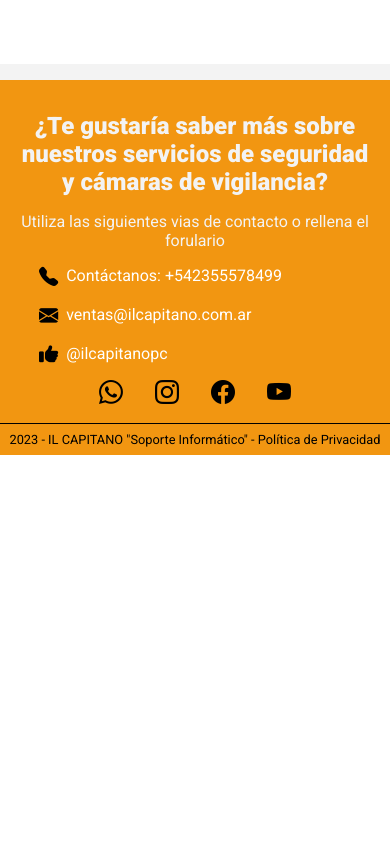
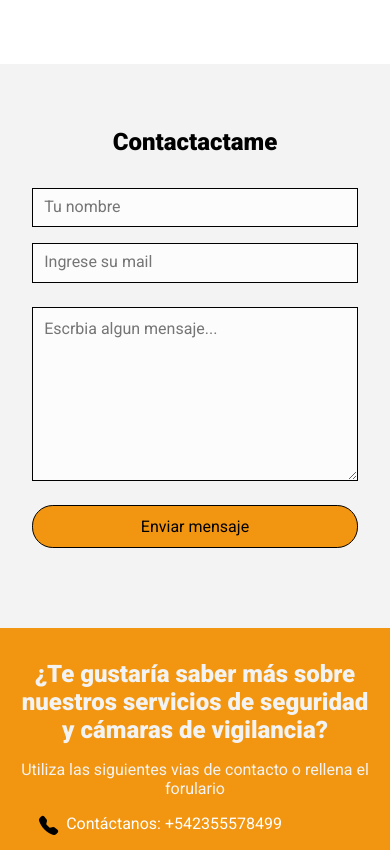
Before and after one commit to fedegeretto/il-capitano, a plain HTML site: page index.html in a window 390 px wide. Shown: the part 3891-4741 px from the top of the page. Before the commit the page ends 4346 px from the top, so only its background shows below. Drawn offline with nearby package versions, Linux system fonts and the light colour scheme.

Commit message:
faltan detalles

```diff
--- a/css/style.css
+++ b/css/style.css
@@ -319,6 +319,55 @@ header label{
     padding: 5rem 2rem 2rem 2rem;
 }
 
+/* ---------- SECTION FIVE ---------- */
+
+.section-five{
+    padding: 4rem 6rem;
+    display: flex;
+    flex-direction: column;
+    align-items: center;
+    text-align: center;
+    gap: 2rem;
+}
+
+.section-five form{
+    display: flex;
+    flex-direction: column;
+    align-items: center;
+    gap: 1.5rem;
+    width: 70%;
+}
+
+.section-five form div{
+    display: flex;
+    width: 100%;
+    gap: 1rem;
+}
+
+.section-five form div input{
+    width: 50%;
+}
+
+.section-five form textarea{
+    width: 100%;
+}
+
+.section-five input, textarea{
+    border: 1px solid black;
+    padding: .7rem;
+    background-color: #fcfcfc;
+}
+
+.section-five input::placeholder, textarea::placeholder{
+    font-size: 1rem;
+}
+
+.section-five input[type="submit"] {
+    background-color: var(--mainColor);
+    width: 50%;
+    font-weight: 400;
+}
+
 /* ---------- FOOTER ---------- */
 
 footer{
@@ -588,6 +637,29 @@ footer h2{
         max-width: 8rem;
     }
 
+    /* ---------- SECTION FIVE RESPONSIVE---------- */
+
+    .section-five{
+        padding: 4rem 2rem;
+        background-color: #f3f3f3;
+    }
+
+    .section-five form{
+        width: 100%;
+    }
+
+    .section-five form div{
+        flex-direction: column;
+    }
+
+    .section-five form div input{
+        width: 100%;
+    }
+
+    .section-five input[type="submit"] {
+        width: 100%;
+    }
+
     /* ---------- FOOTER RESPONSIVE---------- */
 
     footer h2, .footer-description{
--- a/index.html
+++ b/index.html
@@ -144,6 +144,18 @@
                 </div>
             </div>
         </section>
+        <!-- SECTION FOUR -->
+        <section class="section-five">
+            <h2 class="main-title">Contactactame</h2>
+            <form action="">
+                <div>
+                    <input type="text" placeholder="Tu nombre" name="nombre" id="nombre">
+                    <input type="text" placeholder="Ingrese su mail" name="mail" id="mail0">
+                </div>
+                <textarea name="mensaje" id="" cols="30" rows="10" placeholder="Escrbia algun mensaje..."></textarea>
+                <input type="submit" value="Enviar mensaje" class="button-principal">
+            </form>
+        </section>
     </main>
     <!-- FOOTER -->
     <footer>
```
